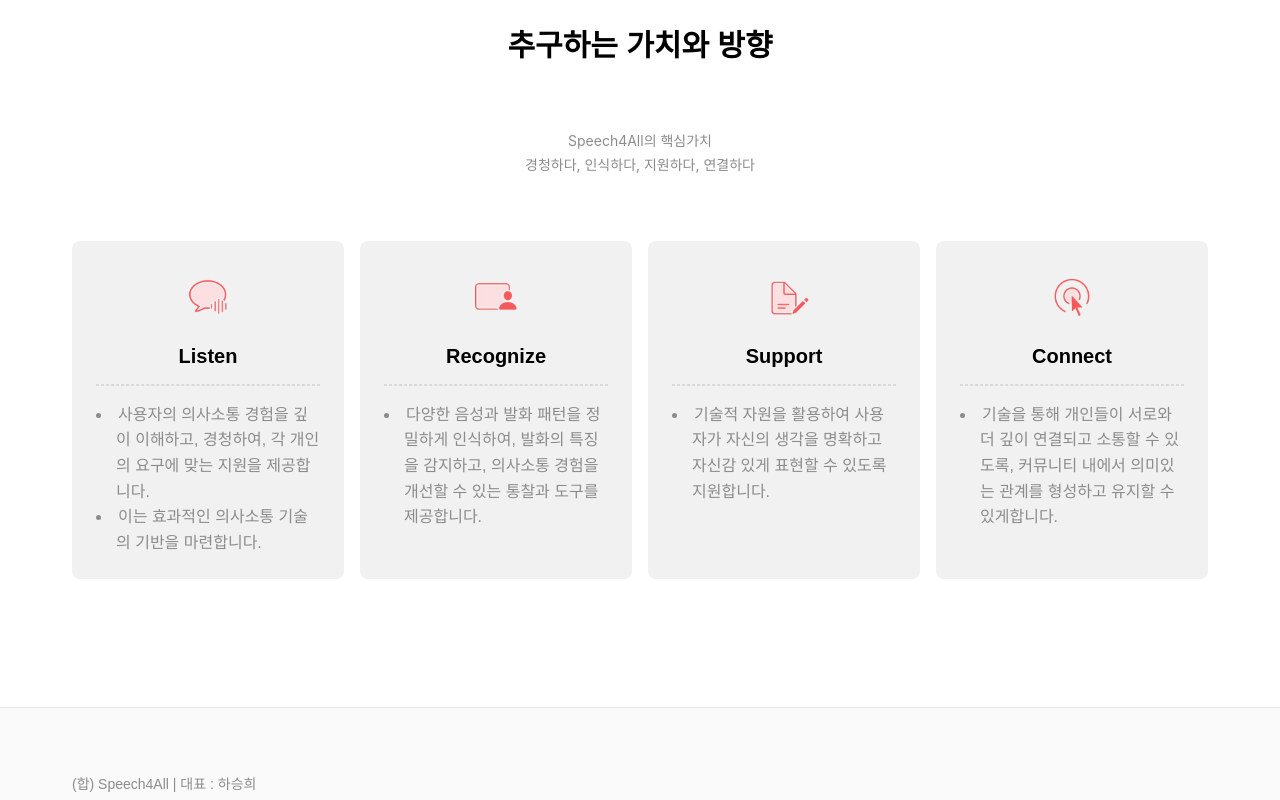
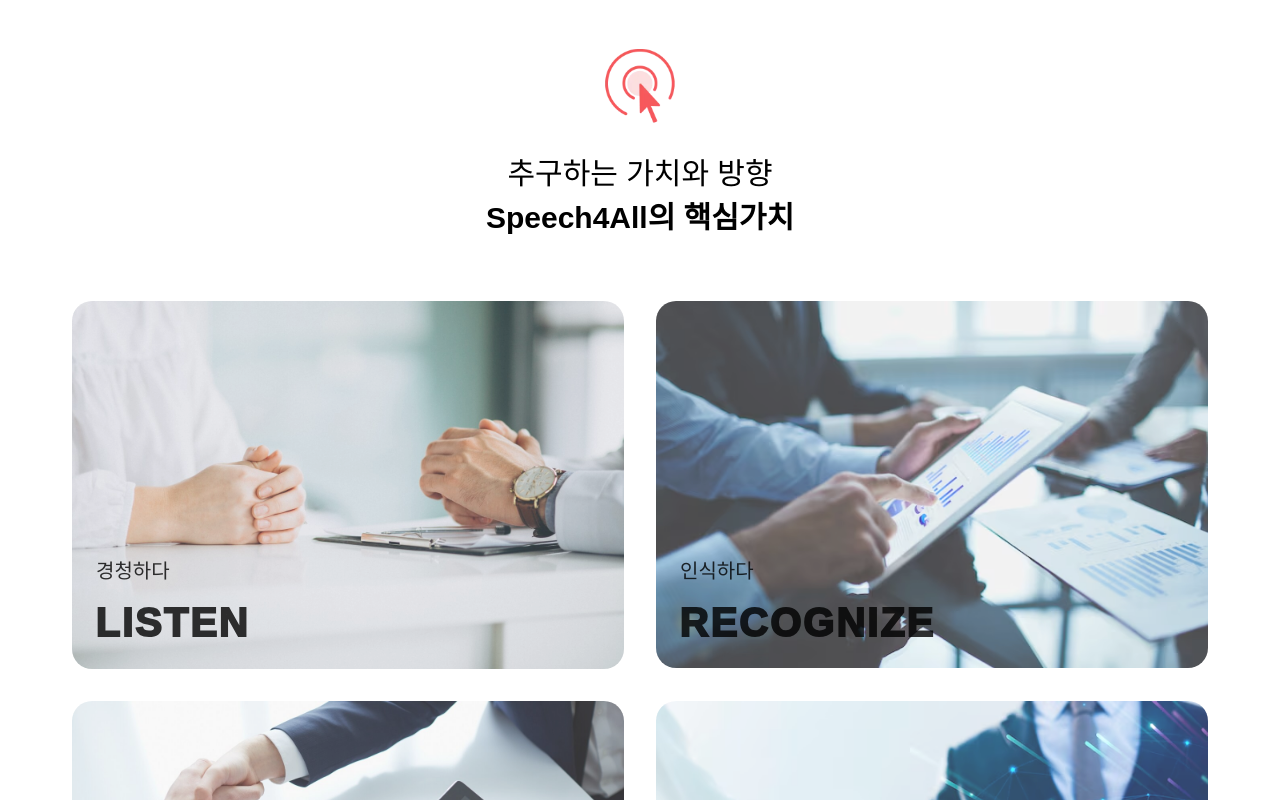
Before and after one commit to motionbit95/speech4all, a React (Create React App) app: page / in a window 1280 px wide. Shown: the part 800-1600 px from the top of the page. Built offline with nearby package versions, Linux system fonts and the light colour scheme; a web font is replaced by a local one.

Commit message:
🎨 홈 페이지 비전 섹션 개선 및 카드 애니메이션 추가

```diff
--- a/src/App.js
+++ b/src/App.js
@@ -85,7 +85,7 @@ const MainContainer = styled.div`
 `;
 
 const PageWrapper = styled.div`
-  min-width: 280px;
+  min-width: 320px;
   width: 100%;
   margin: 0 auto;
   flex: 1;
--- a/src/pages/Home.jsx
+++ b/src/pages/Home.jsx
@@ -8,10 +8,11 @@ import { BsArrowRight } from "react-icons/bs";
 
 import { HeroImage } from "../assets/images";
 import { VisionCard } from "../component/Card";
-import { B3, H1, H2 } from "../component/Typography";
+import { B1, B3, H1, H2 } from "../component/Typography";
 import { DarkButton } from "../component/Button";
 import { visionItems } from "../data/visionData";
 import { useAnimatedInView } from "../hook/useAnimationInView";
+import { ConnectIcon } from "../assets/icons";
 
 const Home = () => {
   const navigate = useNavigate();
@@ -86,19 +87,39 @@ const HeroSection = ({ isMobile, fadeIn, fadeInUp, navigate }) => (
 // Vision Section as a separate component
 const VisionSection = React.forwardRef(({ isMobile, visionItems }, ref) => (
   <VisionContainer ref={ref} isMobile={isMobile}>
-    <H2>추구하는 가치와 방향</H2>
-    <SubText>{`Speech4All의 핵심가치\n경청하다, 인식하다, 지원하다, 연결하다`}</SubText>
-    <Row gutter={[16, 16]}>
+    <div style={{ textAlign: "center" }}>
+      <Image
+        preview={false}
+        src={ConnectIcon}
+        style={{ width: "128px", height: "128px" }}
+      />
+      <H2 style={{ fontWeight: "normal" }}>추구하는 가치와 방향</H2>
+      <H2>Speech4All의 핵심가치</H2>
+    </div>
+    <Row gutter={[32, 32]}>
       {visionItems.map((item, index) => (
-        <VisionCardItem key={index} {...item} delay={index * 0.2} />
+        <VisionCardItem
+          isMobile={isMobile}
+          key={index}
+          {...item}
+          delay={index * 0.2}
+        />
       ))}
     </Row>
   </VisionContainer>
 ));
 
 // VisionCardItem component for individual vision cards
-const VisionCardItem = ({ icon, title, description, delay }) => {
+const VisionCardItem = ({
+  isMobile,
+  imageSource,
+  subtitle,
+  title,
+  description,
+  delay,
+}) => {
   const [ref, controls] = useAnimatedInView(0.2);
+  const [hover, setHover] = React.useState(false);
 
   const cardAnimation = {
     hidden: { opacity: 0, y: 30 },
@@ -106,19 +127,70 @@ const VisionCardItem = ({ icon, title, description, delay }) => {
   };
 
   return (
-    <Col xs={24} md={12} xl={6}>
+    <Col
+      xs={24}
+      md={12}
+      onMouseEnter={() => setHover(true)}
+      onMouseLeave={() => setHover(false)}
+    >
       <motion.div
         ref={ref}
         initial="hidden"
         animate={controls}
         variants={cardAnimation}
-        style={{ height: "100%" }}
+        style={{ height: "100%", position: "relative" }}
       >
-        <VisionCard icon={icon} title={title}>
+        <Image
+          preview={false}
+          src={imageSource}
+          style={{
+            width: "100%",
+            borderRadius: "20px",
+            opacity: hover ? 0.2 : 0.8,
+            transition: "opacity 0.3s ease",
+          }}
+        />
+
+        <div
+          style={{
+            position: "absolute",
+            top: 0,
+            left: 0,
+            padding: "24px 36px",
+            lineHeight: 1.8,
+            fontSize: isMobile ? "12px" : "16px",
+            opacity: hover ? 1 : 0,
+            transform: hover ? "translateY(0)" : "translateY(10px)",
+            transition: "opacity 0.3s ease, transform 0.3s ease",
+          }}
+        >
           {description.map((text, idx) => (
             <li key={idx}>{text}</li>
           ))}
-        </VisionCard>
+        </div>
+        <div
+          style={{
+            position: "absolute",
+            bottom: 0,
+            left: 0,
+            padding: "24px",
+            display: "flex",
+            flexDirection: "column",
+            gap: "16px",
+            opacity: hover ? 1 : 0.8,
+          }}
+        >
+          <B1>{subtitle}</B1>
+          <H1
+            style={{
+              WebkitTextStroke: "2px black",
+              textTransform: "uppercase",
+              letterSpacing: "2px",
+            }}
+          >
+            {title}
+          </H1>
+        </div>
       </motion.div>
     </Col>
   );
```
